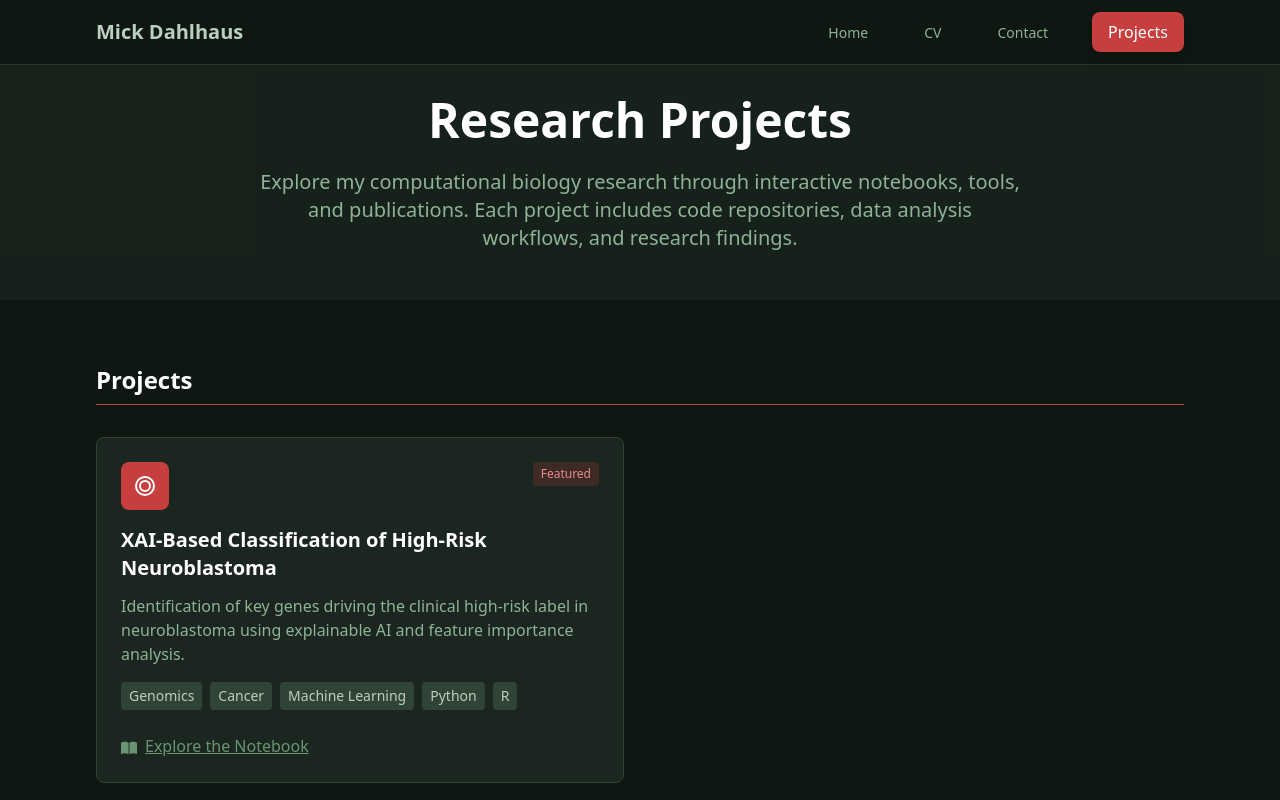
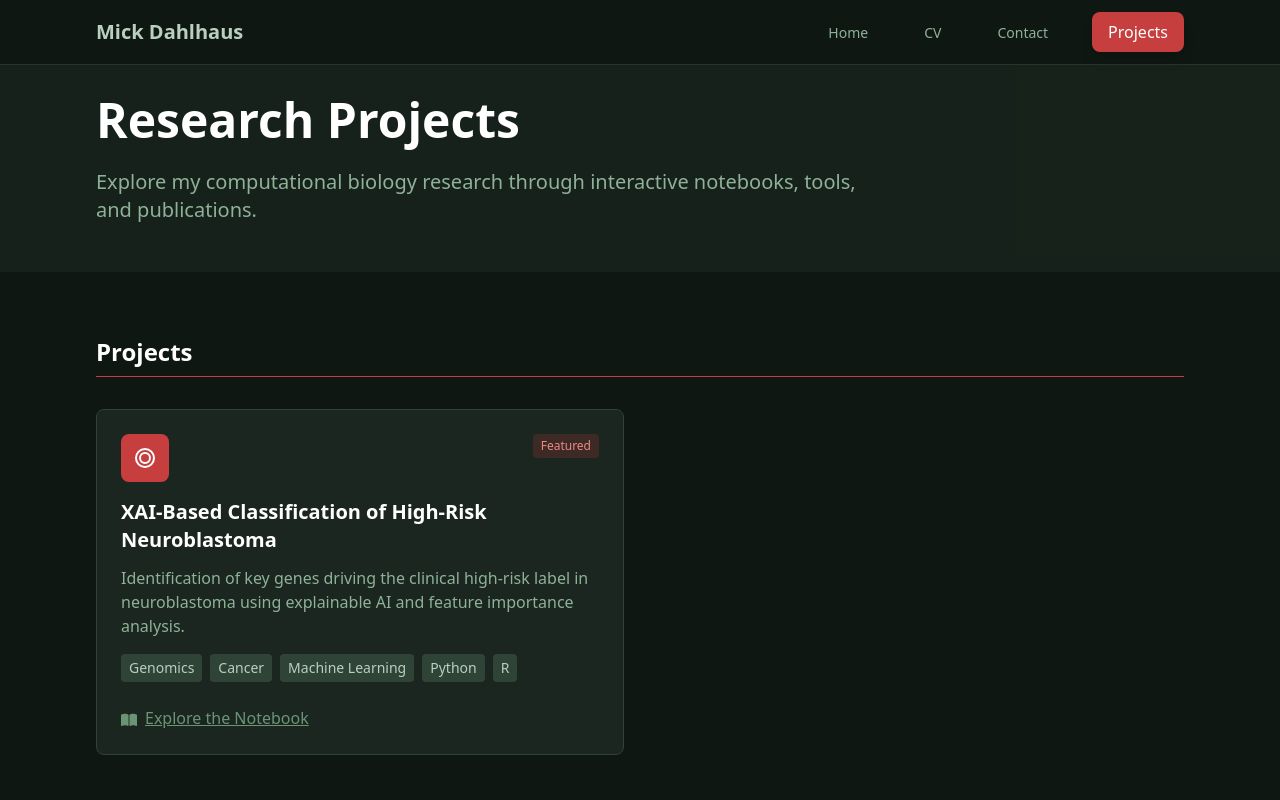
Before and after one commit to GoobySoft/Miggs-website, a website: page projects.html in a window 1280 px wide. Shown: the top 800 px of the page. Drawn offline with Linux system fonts and the light colour scheme.

Commit message:
align blocktext left side

```diff
--- a/projects.html
+++ b/projects.html
@@ -67,11 +67,10 @@
 
     <!-- Projects Header -->
     <section class="pt-24 pb-12 bg-dark-green-900/50">
-        <div class="max-w-6xl mx-auto px-4 sm:px-6 lg:px-8 text-center">
+        <div class="max-w-6xl mx-auto px-4 sm:px-6 lg:px-8">
             <h1 class="text-4xl md:text-5xl font-bold text-white mb-6">Research Projects</h1>
-            <p class="text-xl text-dark-green-300 max-w-3xl mx-auto">
+            <p class="text-xl text-dark-green-300 max-w-3xl">
                 Explore my computational biology research through interactive notebooks, tools, and publications.
-                Each project includes code repositories, data analysis workflows, and research findings.
             </p>
         </div>
     </section>
```
Also changed, not shown: css/out.css.
